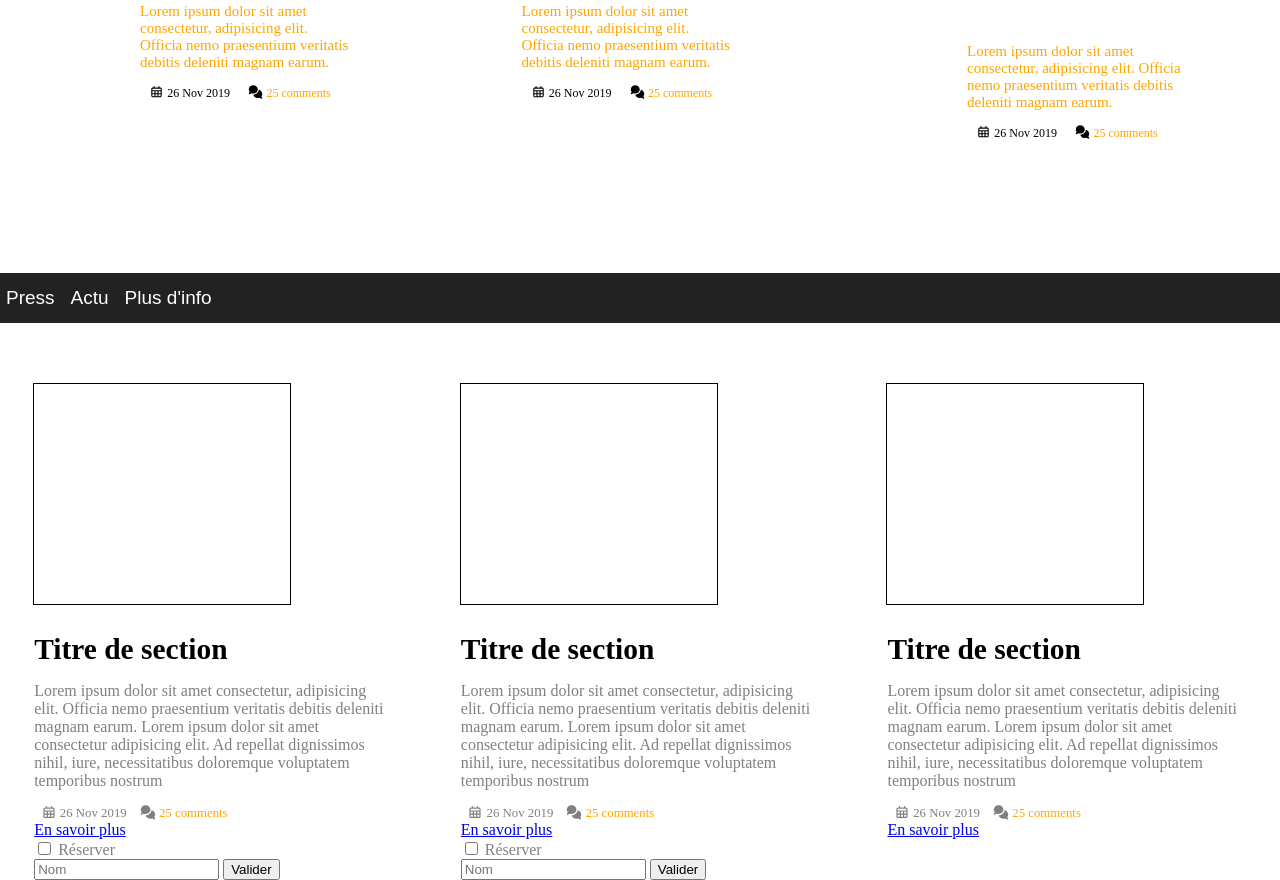
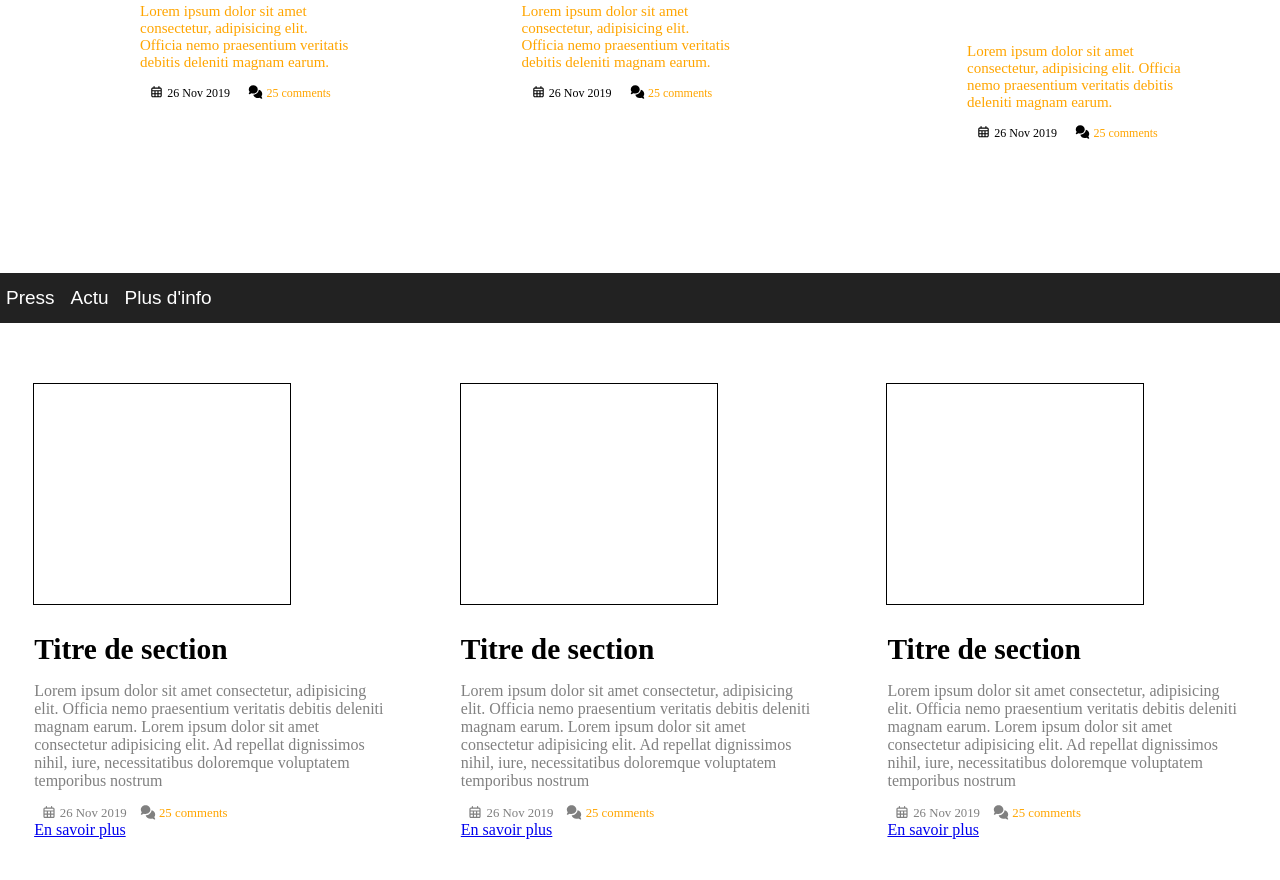
Before and after one commit to julfust/Cour-html, a plain HTML site: page index.html in a window 1280 px wide. Shown: the part 1815-2695 px from the top of the page. After the commit the page ends 2654 px from the top, so only its background shows below. Drawn offline with Linux system fonts and the light colour scheme.

```diff
--- a/index.html
+++ b/index.html
@@ -306,14 +306,6 @@
                                 </div>
                             </div>
                             <a href='#'>En savoir plus</a>
-                            <div id='resa-btn-ctnr'>
-                                <input type='checkbox' class='resa-checkbox'/>
-                                Réserver
-                                <form>
-                                    <input type='text' placeholder='Nom'/>
-                                    <input type='submit' value='Valider'/>
-                                </form>
-                            </div>
                         </div>
                     </div>
 
@@ -333,14 +325,6 @@
                                 </div>
                             </div>
                             <a href='#'>En savoir plus</a>
-                            <div id='resa-btn-ctnr'>
-                                <input type='checkbox' class='resa-checkbox'/>
-                                Réserver
-                                <form>
-                                    <input type='text' placeholder='Nom'/>
-                                    <input type='submit' value='Valider'/>
-                                </form>
-                            </div>
                         </div>
                     </div>
 
```
